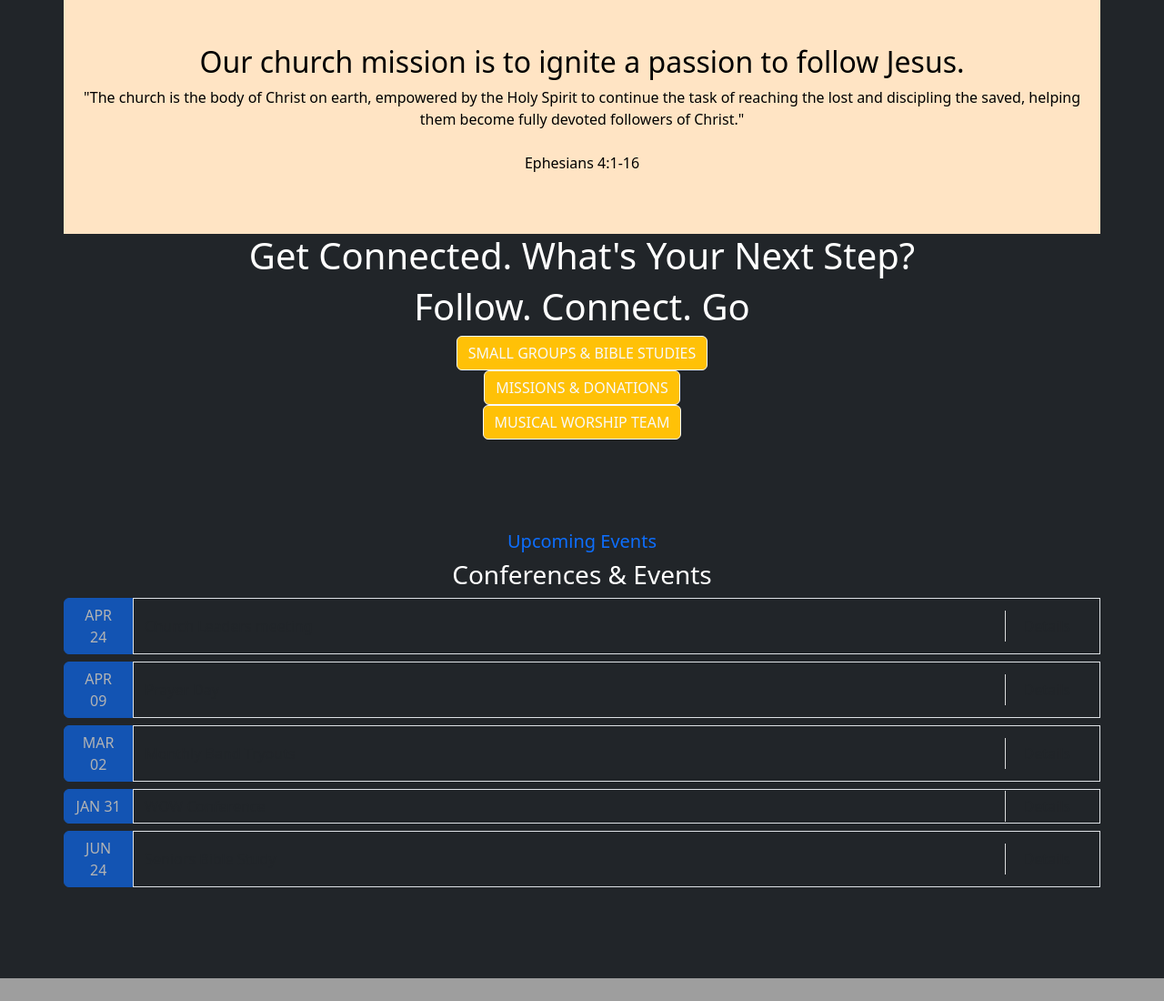
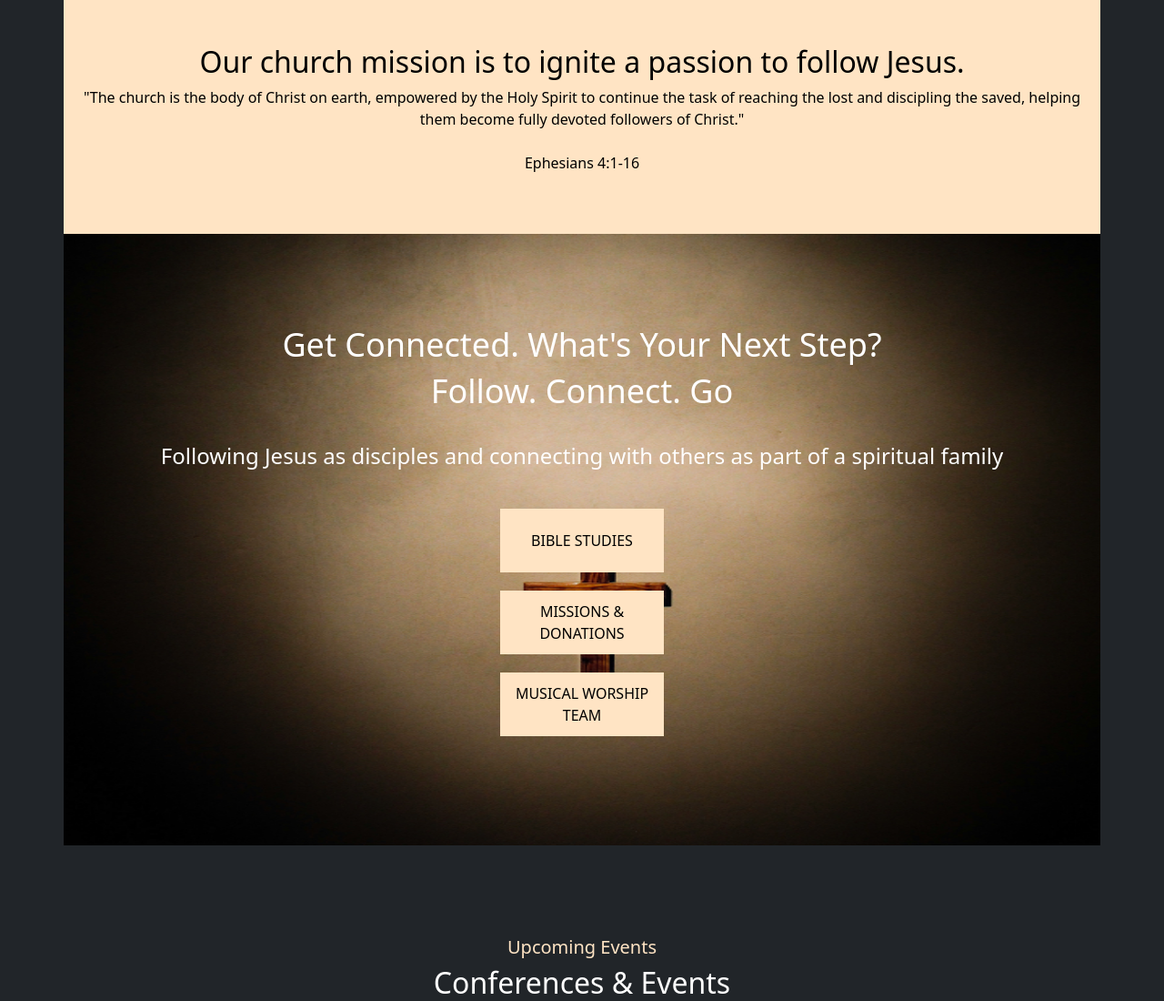
Before and after one commit to i-ekundayo/LOJPA, a PHP site: page / in a window 1280 px wide. Shown: the part 2958-4058 px from the top of the page at 91% size. Run offline with PHP 8.4, Linux system fonts and the light colour scheme; grey boxes are pictures that could not be loaded.

Commit message:
worked on the assistance and list of upcoming events section

```diff
--- a/index.html
+++ b/index.html
@@ -101,27 +101,28 @@
     </section>
 
     <!-- Assistance -->
-    <section class="container d-flex flex-column align-items-center assistance">
+    <section class="container d-flex flex-column align-items-center" id="assistance">
       <h1 class="text-center">Get Connected. What's Your Next Step?</h1>
-      <h1>Follow. Connect. Go</h1>
+      <h1>Follow. Connect. Go</h1><br>
+      <p class="text-center">Following Jesus as disciples and connecting with others as part of a spiritual family</p><br>
 
-      <div><button class="btn btn-warning btn-outline-light">SMALL GROUPS & BIBLE STUDIES</button></div>
-      <div><button class="btn btn-warning btn-outline-light">MISSIONS & DONATIONS</button></div>
-      <div><button class="btn btn-warning btn-outline-light">MUSICAL WORSHIP TEAM</button></div>
+      <div><button class="btn">BIBLE STUDIES</button></div>
+      <div><button class="btn">MISSIONS & DONATIONS</button></div>
+      <div><button class="btn">MUSICAL WORSHIP TEAM</button></div>
     </section>
 
     <!-- List of Upcoming Events -->
-     <section class="container upcomingEvents">
-        <h5 class="text-center text-primary">Upcoming Events</h5>
-        <h3 class="text-center">Conferences & Events</h3>
+     <section class="container" id="upcomingEvents">
+        <h5 class="text-center">Upcoming Events</h5>
+        <h2 class="text-center">Conferences & Events</h2>
 
         <div class="btn-group events" role="group">
           <button class="btn btn-primary" disabled>APR 24</button>
           <div class="container d-flex justify-content-between border meeting">
-            <span class="d-flex align-items-center text-dark event"><a href="#" class="text-dark">Church Leaders meeting</a></span>
+            <span class="d-flex align-items-center event"><a href="#" class="text-dark">Church Leaders meeting</a></span>
             <div class="d-flex">
               <button class="btn btn-outline-secondary align-self-center disabled upcomingEventTime">1:00pm - 7:00pm</button>
-              <span class="d-flex align-self-center details"><a href="#" class="text-dark text-center">Details</a>
+              <span class="d-flex align-self-center details"><a href="#" class="text-center">Details</a>
               </span>
             </div>
           </div>
@@ -133,7 +134,7 @@
             <span class="d-flex align-items-center text-dark event"><a href="#" class="text-dark">Prayer Day</a></span>
             <div class="d-flex">
               <button class="btn btn-outline-secondary align-self-center disabled upcomingEventTime">6:00pm - 8:00pm</button>
-              <span class="d-flex align-self-center details"><a href="#" class="text-dark text-center">Details</a>
+              <span class="d-flex align-self-center details"><a href="#" class="text-center">Details</a>
               </span>
             </div>
           </div>
@@ -145,7 +146,7 @@
             <span class="d-flex align-items-center text-dark event"><a href="#" class="text-dark">Monthly Band Tryouts</a></span>
             <div class="d-flex">
               <button class="btn btn-outline-secondary align-self-center disabled upcomingEventTime">3:00pm - 7:00pm</button>
-              <span class="d-flex align-self-center text-center details"><a href="#" class="text-dark text-center">Details</a>
+              <span class="d-flex align-self-center text-center details"><a href="#" class="text-center">Details</a>
               </span>
             </div>
           </div>
@@ -157,7 +158,7 @@
             <span class="d-flex align-items-center text-dark event"><a href="#" class="text-dark">WOW Conference</a></span>
             <div class="d-flex">
               <button class="btn btn-outline-secondary align-self-center disabled upcomingEventTime">10:00am - 2:00pm</button>
-              <span class="d-flex align-self-center details"><a href="#" class="text-dark text-center">Details</a>
+              <span class="d-flex align-self-center details"><a href="#" class="text-center">Details</a>
               </span>
             </div>
           </div>
@@ -169,7 +170,7 @@
             <span class="d-flex align-items-center text-dark event"><a href="#" class="text-dark">Seniors Bible Study</a></span>
             <div class="d-flex">
               <button class="btn btn-outline-secondary align-self-center disabled upcomingEventTime">10:00am - 2:00pm</button>
-              <span class="d-flex align-self-center details"><a href="#" class="text-dark text-center">Details</a>
+              <span class="d-flex align-self-center details"><a href="#" class="text-center">Details</a>
               </span>
             </div>
           </div>
--- a/style.css
+++ b/style.css
@@ -132,8 +132,48 @@ footer {
     text-align: center;
 }
 
+#assistance {
+    background-image: url('./images/theme-11.png');
+    background-position: center center;
+    background-size: 100% 100%;
+    padding: 100px 10px;
+}
 
-.events{
+#assistance h1{
+    font-size: 36px;
+}
+
+#assistance p{
+    font-size: 24px;
+}
+
+#assistance button {
+    margin-bottom: 20px;
+    width: 180px;
+    height: 70px;
+    border-radius: 0px;
+    border: none;
+    background: linear-gradient(to right, red 50%, bisque 50%);
+    background-size: 200% 100%;
+    background-position: 100% 0;
+    transition: background-position 0.25s ease-in-out;
+    color: black;
+}
+
+#assistance button:hover{
+    background-position: 0% 0;
+    color: white;
+}
+
+#upcomingEvents{
+    padding: 100px 0px;
+}
+
+#upcomingEvents h5 {
+    color: bisque;
+}
+
+#upcomingEvents .events{
     width: 100%;
 }
 
@@ -158,9 +198,7 @@ footer {
     height: auto;
 }
 
-.upcomingEvents{
-    padding: 100px 0px;
-}
+
 
 .worshipTeamResources{
     padding: 100px 20px;
```
